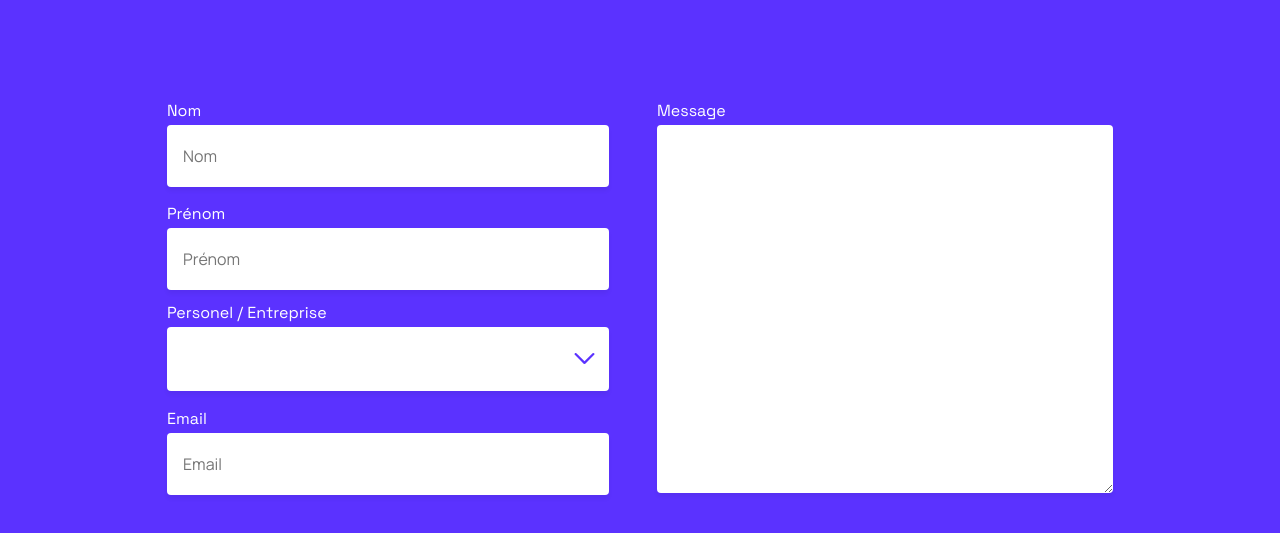
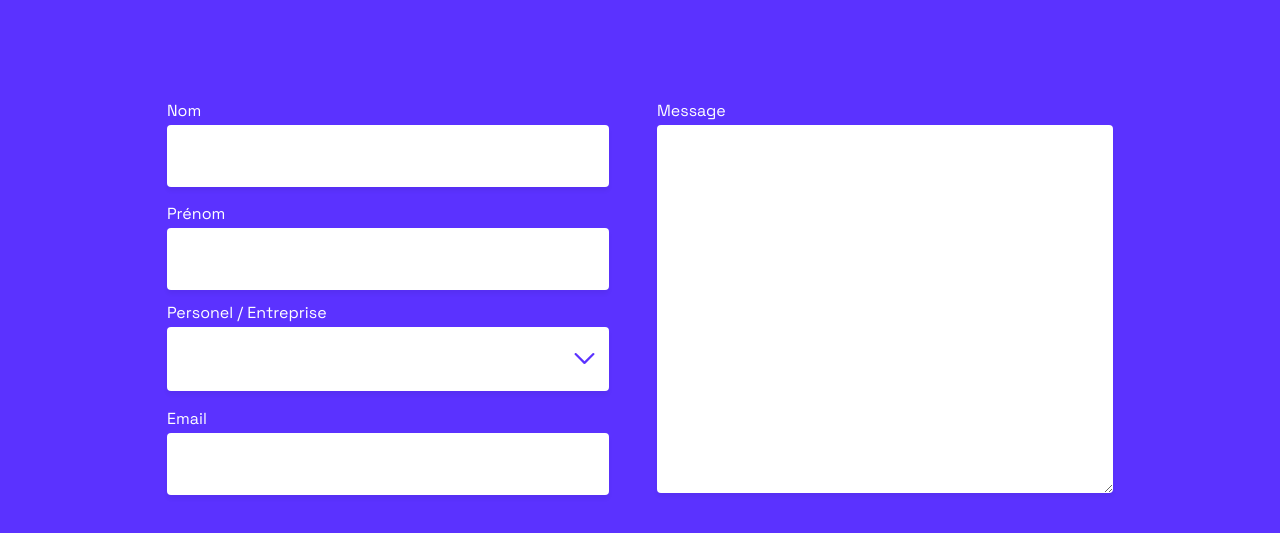
Before and after one commit to mickael59b/projet_9, a React (Create React App) app: page / in a window 1280 px wide. Shown: the part 5450-5983 px from the top of the page. Built offline with nearby package versions, Linux system fonts and the light colour scheme.

Commit message:
Update index.js

```diff
--- a/src/containers/Form/index.js
+++ b/src/containers/Form/index.js
@@ -4,88 +4,50 @@ import Field, { FIELD_TYPES } from "../../components/Field";
 import Select from "../../components/Select";
 import Button, { BUTTON_TYPES } from "../../components/Button";
 
-const mockContactApi = () => new Promise((resolve) => { setTimeout(resolve, 500); });
+const mockContactApi = () => new Promise((resolve) => { setTimeout(resolve, 500); })
 
 const Form = ({ onSuccess, onError }) => {
-  const [formData, setFormData] = useState({
-    nom: '',
-    prenom: '',
-    type: '',
-    email: '',
-    message: ''
-  });
-
   const [sending, setSending] = useState(false);
-
-  const handleChange = (e) => {
-    const { name, value } = e.target;
-    setFormData((prevData) => ({
-      ...prevData,
-      [name]: value,
-    }));
-  };
-
   const sendContact = useCallback(
     async (evt) => {
       evt.preventDefault();
       setSending(true);
+      // We try to call mockContactApi
       try {
-        await mockContactApi(); // Appeler l'API fictive
+        await mockContactApi();
         setSending(false);
-        onSuccess(); // Appeler onSuccess si tout s'est bien passé
+        // Rajout du onSuccess
+        onSuccess();
       } catch (err) {
         setSending(false);
         onError(err);
       }
     },
+    // Le onSucess n'étais pas utilisé
     [onSuccess, onError]
   );
-
   return (
     <form onSubmit={sendContact}>
       <div className="row">
         <div className="col">
-          <Field
-            placeholder="Nom"
-            label="Nom"
-            name="nom"
-            value={formData.nom}
-            onChange={handleChange}
-          />
-          <Field
-            placeholder="Prénom"
-            label="Prénom"
-            name="prenom"
-            value={formData.prenom}
-            onChange={handleChange}
-          />
+          <Field placeholder="" label="Nom" />
+          <Field placeholder="" label="Prénom" />
           <Select
             selection={["Personel", "Entreprise"]}
+            onChange={() => null}
             label="Personel / Entreprise"
-            name="type"
-            value={formData.type}
-            onChange={handleChange}
             type="large"
             titleEmpty
           />
-          <Field
-            placeholder="Email"
-            label="Email"
-            name="email"
-            value={formData.email}
-            onChange={handleChange}
-          />
+          <Field placeholder="" label="Email" />
           <Button type={BUTTON_TYPES.SUBMIT} disabled={sending}>
             {sending ? "En cours" : "Envoyer"}
           </Button>
         </div>
         <div className="col">
           <Field
-            placeholder="Message"
+            placeholder="message"
             label="Message"
-            name="message"
-            value={formData.message}
-            onChange={handleChange}
             type={FIELD_TYPES.TEXTAREA}
           />
         </div>
@@ -97,11 +59,11 @@ const Form = ({ onSuccess, onError }) => {
 Form.propTypes = {
   onError: PropTypes.func,
   onSuccess: PropTypes.func,
-};
+}
 
 Form.defaultProps = {
   onError: () => null,
   onSuccess: () => null,
-};
+}
 
 export default Form;
```
